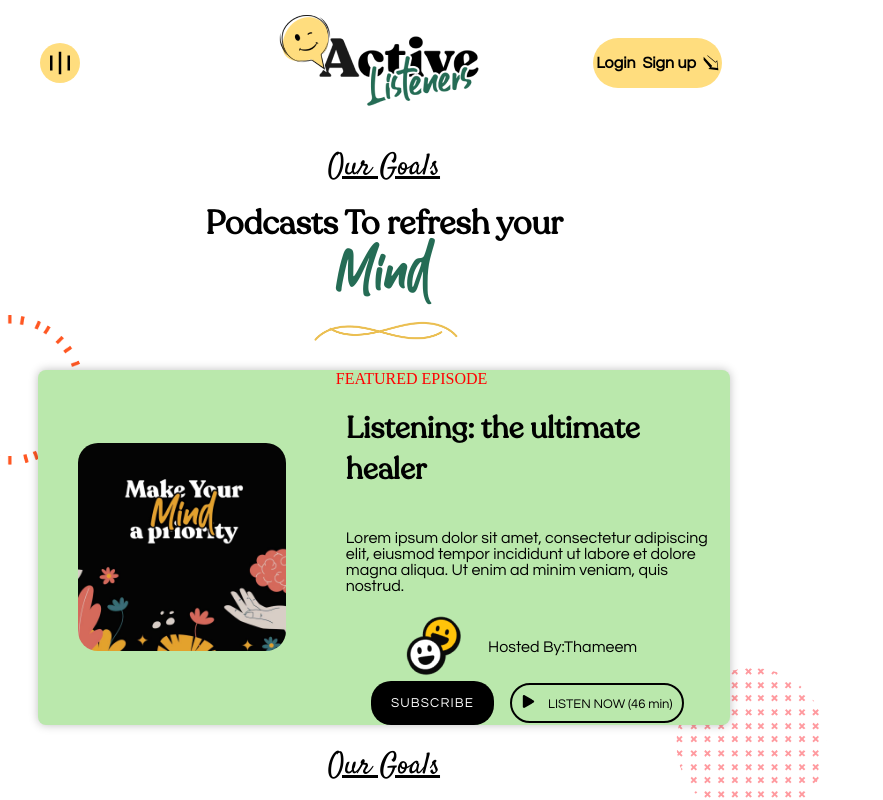
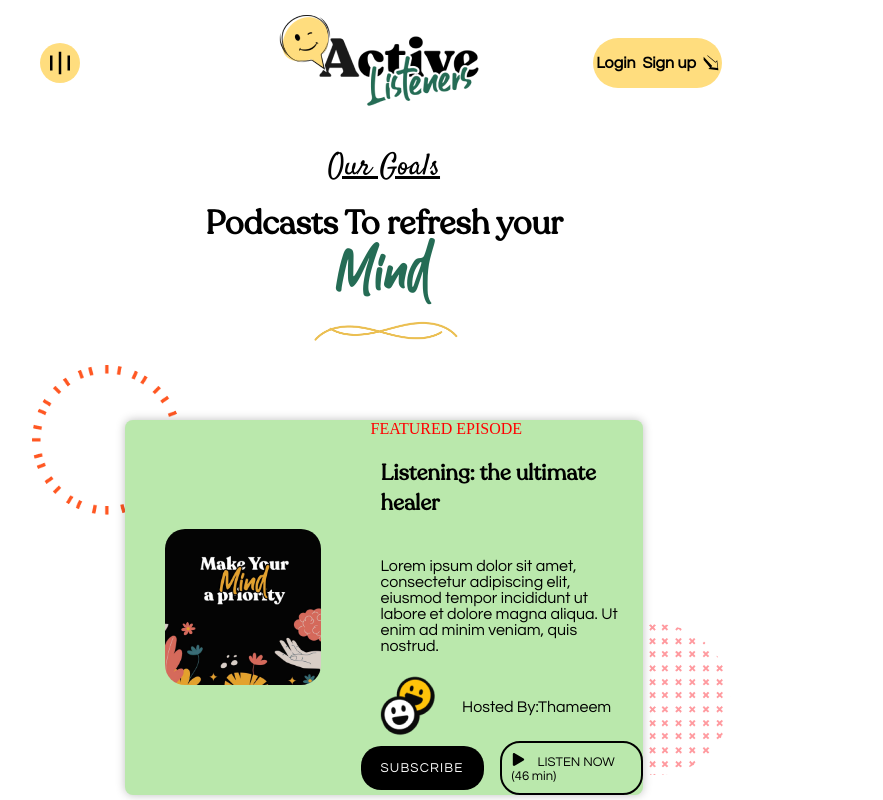
Before and after one commit to Thameem6369538954/Active-Listeners, a React (Create React App) app: page /Podcast in a window 768 px wide. Shown: the top 800 px of the page, 883 px wide, since content can reach past the window. Built offline with nearby package versions, Linux system fonts and the light colour scheme.

Commit message:
init commit

```diff
--- a/src/Css/GriefSupport.css
+++ b/src/Css/GriefSupport.css
@@ -421,6 +421,28 @@ form .buttons button,
   }
 }
 @media (min-width: 600px) and (max-width: 1024px) {
+  .card-grif {
+    width: 575px;
+    height: 306px;
+    transition: all 0.2s;
+    position: relative;
+    cursor: pointer;
+    margin: 50px auto;
+  }
+  .card-inner h1 {
+    font-family: Relo;
+    font-weight: 900;
+    font-size: 22px;
+    margin: auto 5%;
+  }
+  .card-inner p {
+    font-family: myFont;
+    color: #256c55;
+    font-weight: 400;
+    font-style: normal;
+    font-size: 45px;
+    margin-top: -3%;
+  }
   .card-inner {
     display: flex;
     align-items: center;
@@ -436,10 +458,4 @@ form .buttons button,
     border-radius: 8px;
     width: 90%;
   }
-  .card-inner h1 {
-    font-family: Relo;
-    font-weight: 900;
-    font-size: 30px;
-    margin: 15px;
-  }
 }
--- a/src/Css/Senses.css
+++ b/src/Css/Senses.css
@@ -44,4 +44,13 @@
   margin: 20px;
 }
 @media (min-width: 600px) and (max-width: 1024px) {
+  .senses-category-cards {
+    display: flex;
+    flex-wrap: wrap;
+    flex-direction: row;
+    align-items: center;
+    justify-content: center;
+    width: 100%;
+    margin: auto;
+  }
 }
```
